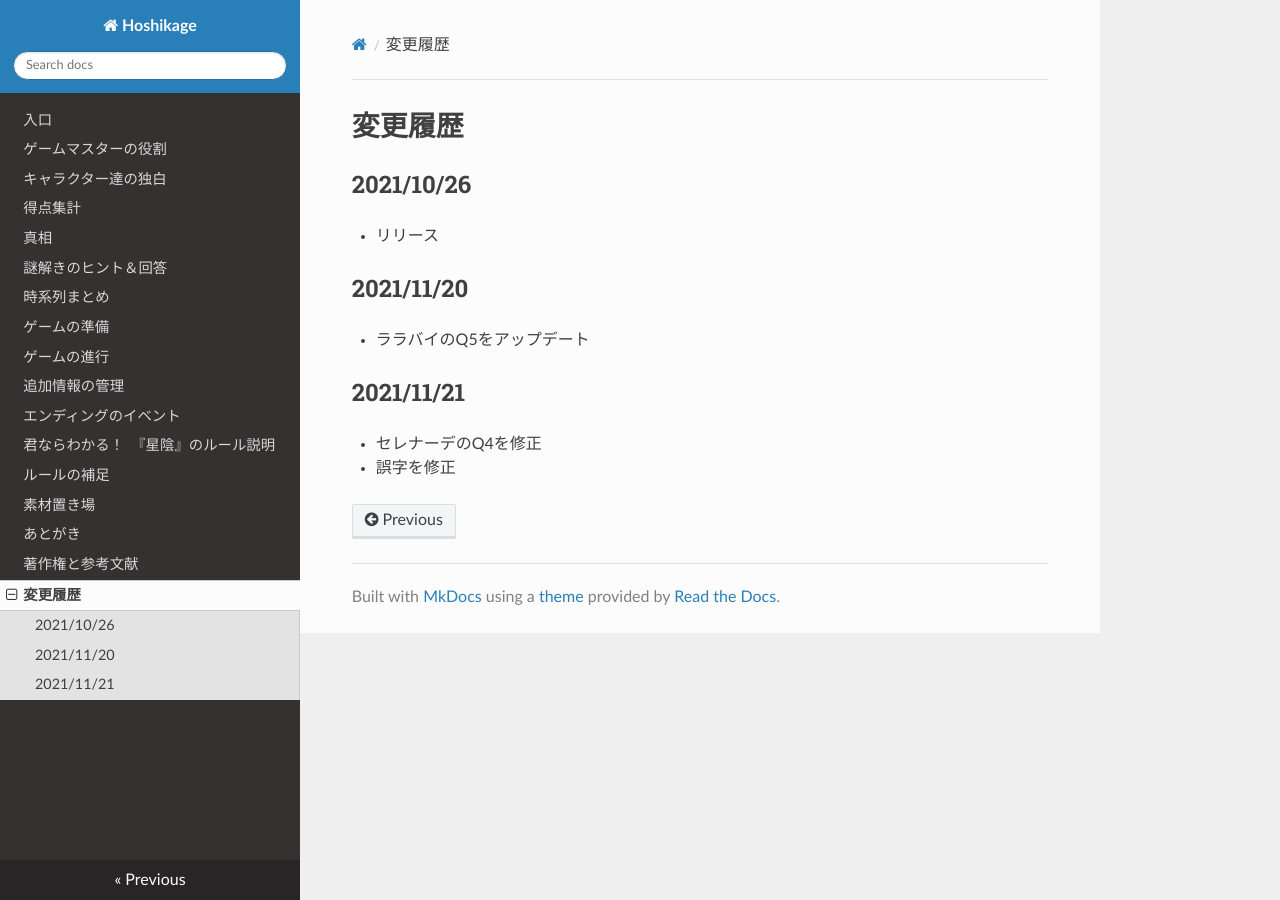
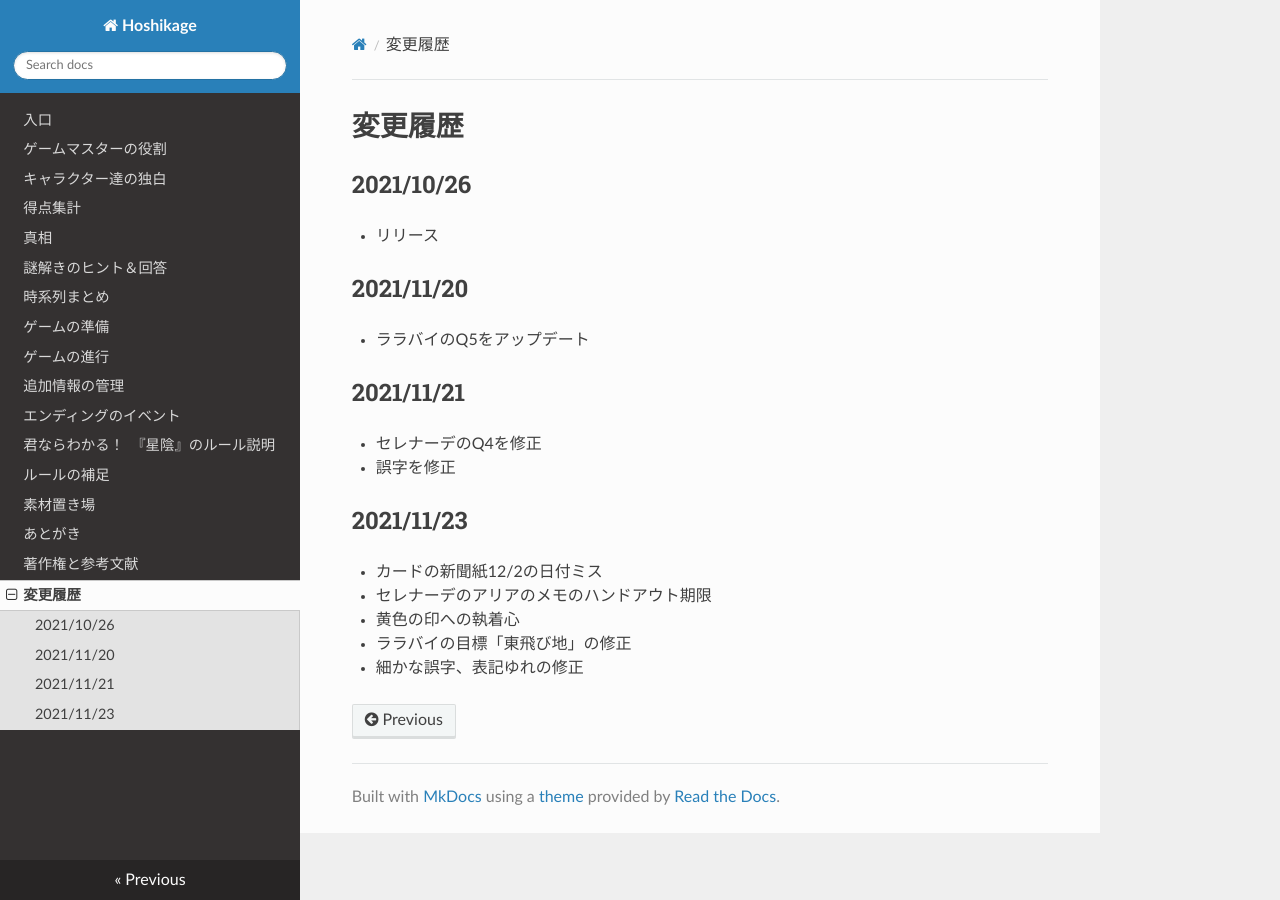
Before and after one commit to KTakahiro1729/Hoshikage, an MkDocs documentation site: the page built from docs/ChangeLog.md, in a window 1280 px wide. Built offline with MkDocs 1.6.1, drawn with Linux system fonts in a browser that asks for light colours; nearby versions of some CDN libraries.

Commit message:
change log of 11/23

```diff
--- a/docs/ChangeLog.md
+++ b/docs/ChangeLog.md
@@ -8,3 +8,10 @@
 ## 2021/11/21
 - セレナーデのQ4を修正
 - 誤字を修正
+
+## 2021/11/23
+- カードの新聞紙12/2の日付ミス
+- セレナーデのアリアのメモのハンドアウト期限
+- 黄色の印への執着心
+- ララバイの目標「東飛び地」の修正
+- 細かな誤字、表記ゆれの修正
```
Also changed, not shown: docs/Points.md (+4 -4 lines).
